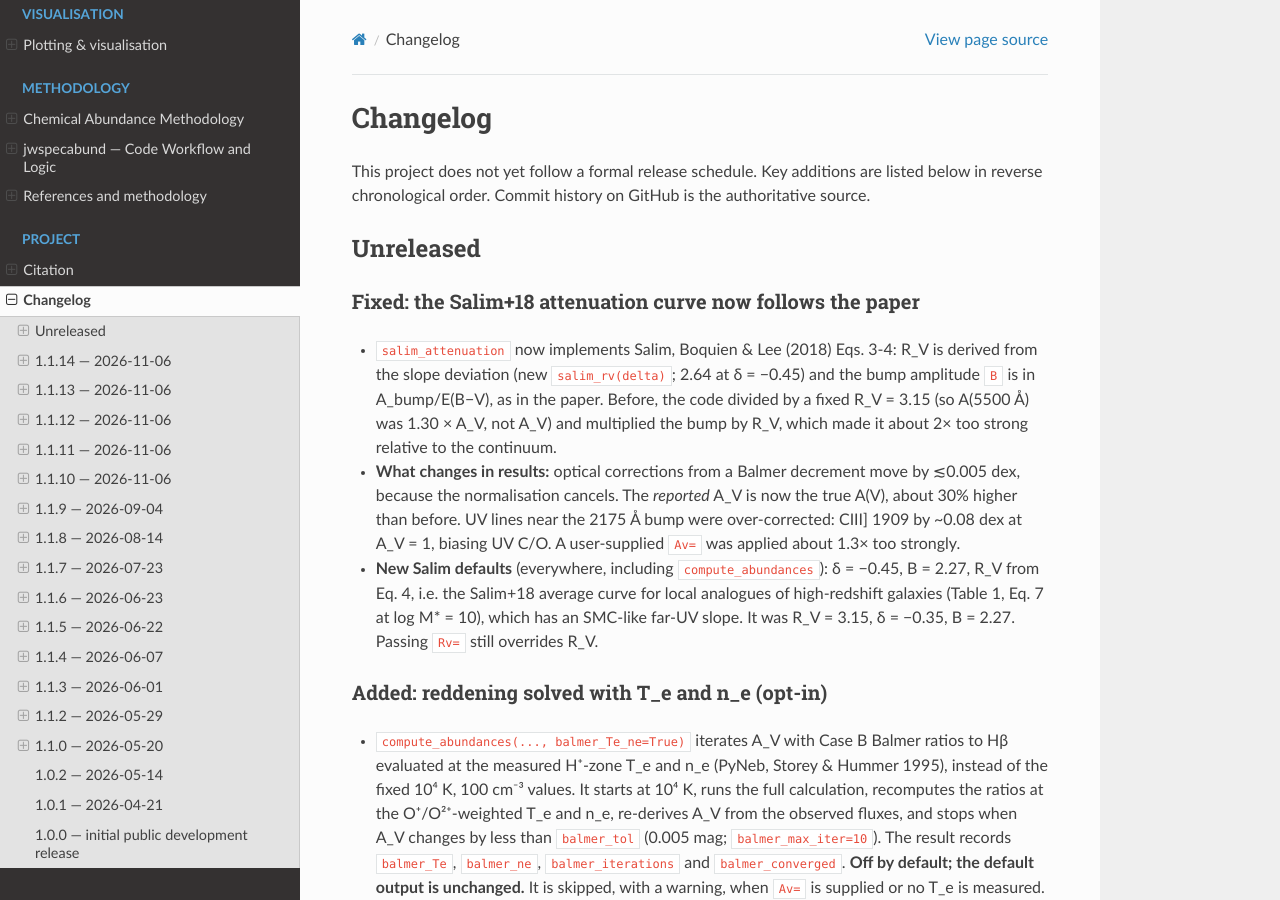
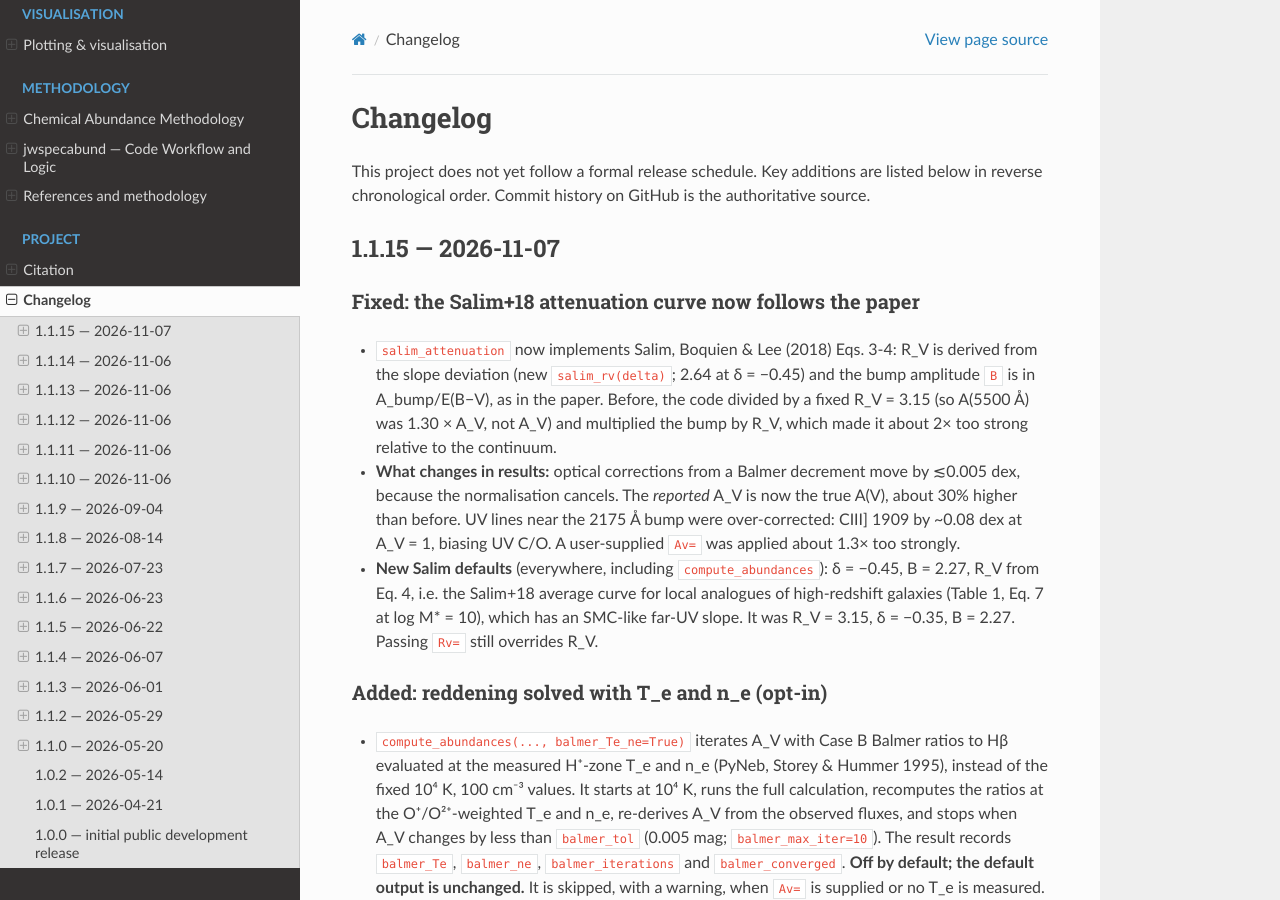
Before and after one commit to raunaq-rai/jwspecfit, a Sphinx documentation site: the page built from docs/changelog.md, in a window 1280 px wide and 900 px high. Built offline with Sphinx 7.4.7 and the Read the Docs theme 3.1.0, drawn with Linux system fonts in a browser that asks for light colours.

Commit message:
Release v1.1.15

```diff
--- a/docs/changelog.md
+++ b/docs/changelog.md
@@ -4,7 +4,7 @@ This project does not yet follow a formal release schedule. Key
 additions are listed below in reverse chronological order. Commit
 history on GitHub is the authoritative source.
 
-## Unreleased
+## 1.1.15 — 2026-11-07
 
 ### Fixed: the Salim+18 attenuation curve now follows the paper
 
--- a/pyproject.toml
+++ b/pyproject.toml
@@ -4,7 +4,7 @@ build-backend = "setuptools.build_meta"
 
 [project]
 name = "jwspecfit"
-version = "1.1.14"
+version = "1.1.15"
 description = "JWST NIRSpec emission-line fitting with resolution-aware Gaussian models"
 readme = "README.md"
 license = "MIT"
```
Also changed, not shown: 1 other file.
